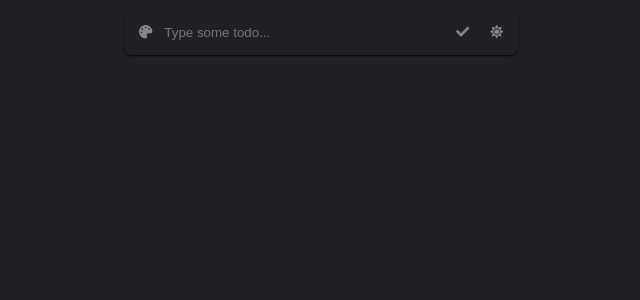
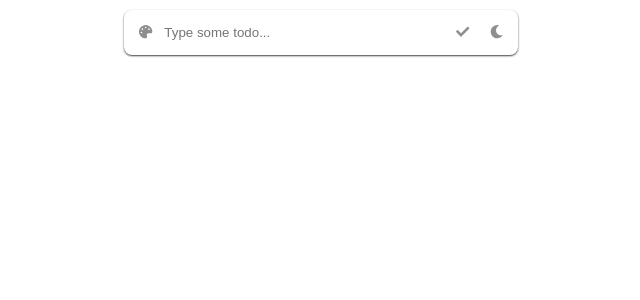
Before and after one commit to Ar4ys/GeekhubJS, a React (Create React App) app in the folder Hometask7/class/: page / in a window 1280 px wide. Shown: the top 300 px of the page, without its empty margins (319-959 px from the left). Built offline with nearby package versions, Linux system fonts and the light colour scheme.

Commit message:
Fix some bugs

```diff
--- a/Hometask7/class/src/store/Store.js
+++ b/Hometask7/class/src/store/Store.js
@@ -10,7 +10,7 @@ class Store extends EventEmiter {
 
   init() {
     LocalStorage.getItem("darkTheme")
-    ?? LocalStorage.setItem("darkTheme", true)
+    ?? LocalStorage.setItem("darkTheme", false)
 
     LocalStorage.getItem("todos")
     ?? LocalStorage.setItem("todos", [])
@@ -35,12 +35,12 @@ class Store extends EventEmiter {
     todos.push({
       ...todoTemlate,
       ...todo,
-      id: this.lastTodoId++
+      id: ++this.lastTodoId
     })
 
     LocalStorage.setItem("todos", todos)
     this.emit()
-    return this.lastTodoId-1
+    return this.lastTodoId
   }
 
   updateTodo(id, value) {
--- a/Hometask7/class/src/styles/App.css
+++ b/Hometask7/class/src/styles/App.css
@@ -3,7 +3,7 @@
 	flex-direction: column;
 	align-items: center;
 	width: 100%;
-	height: 100%;
+	min-height: 100%;
 	color: #202124;
 	font-family: Roboto;
 }
```
